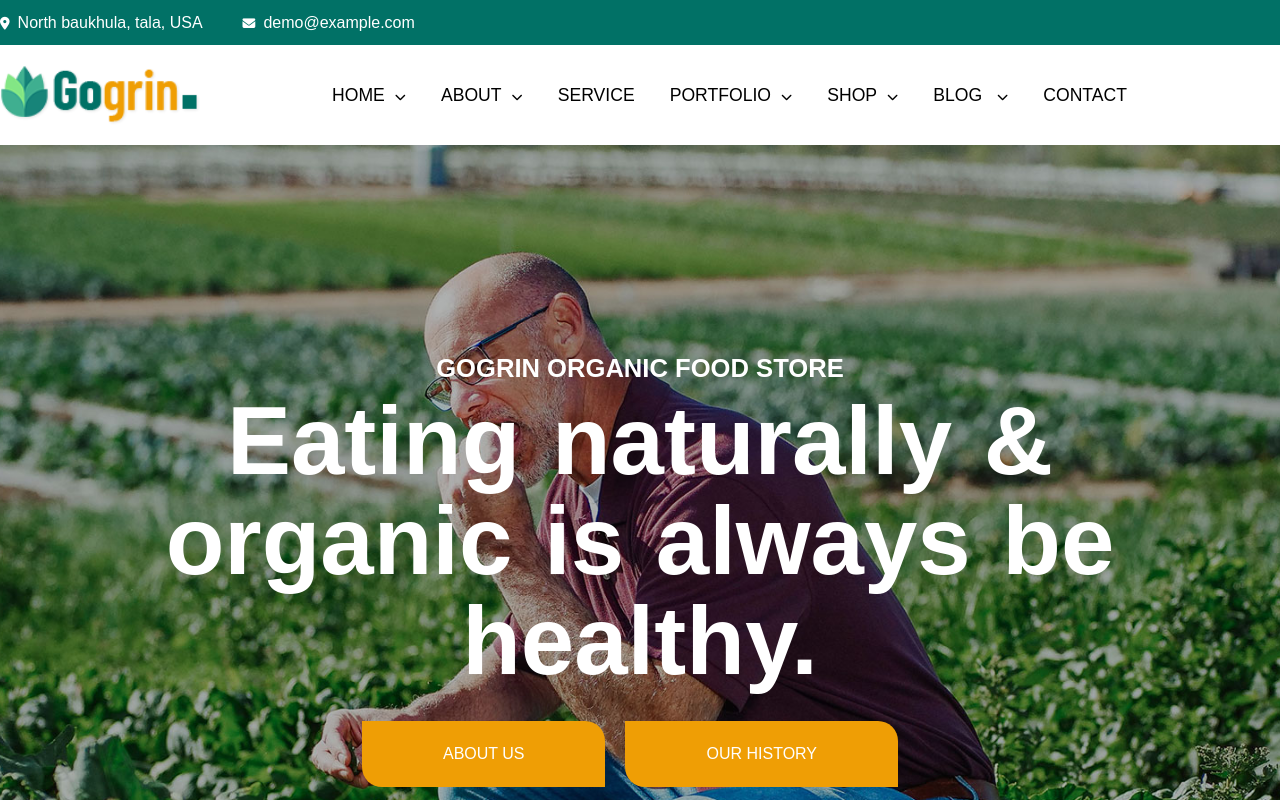
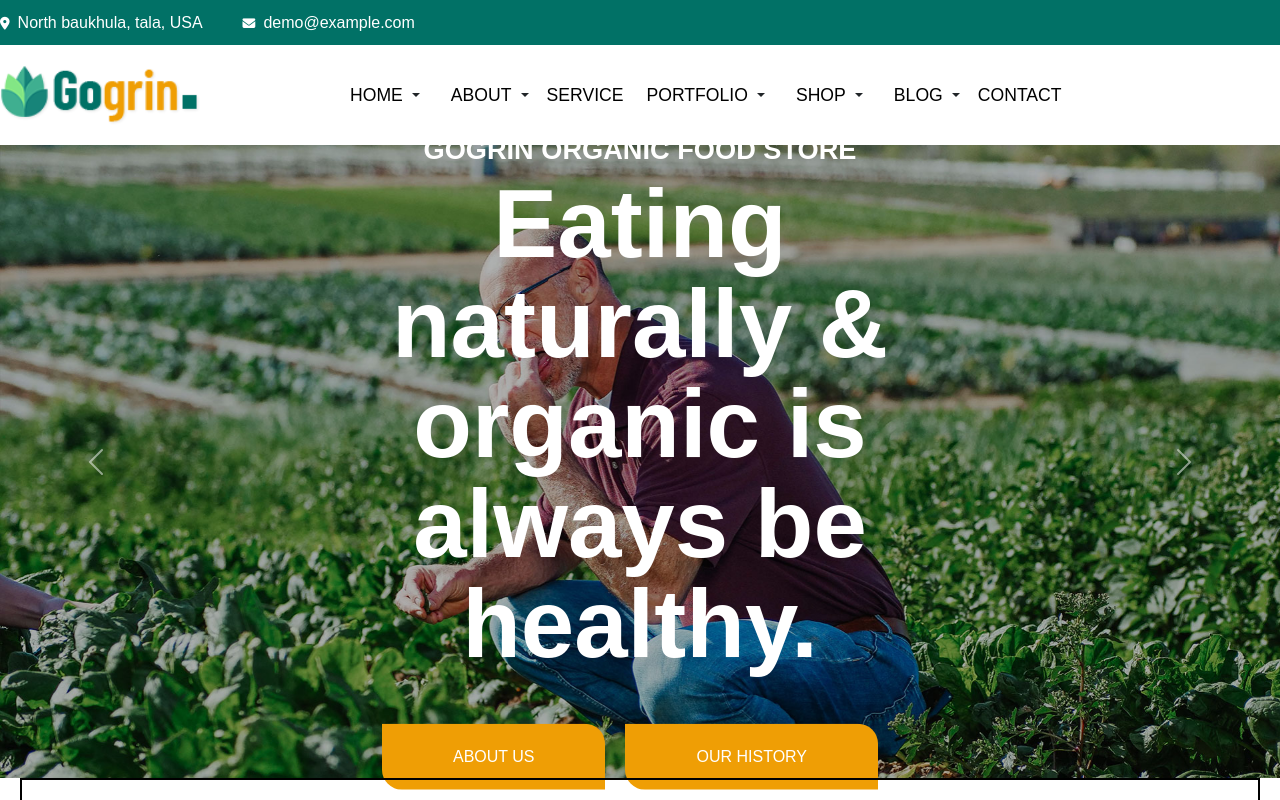
Before and after one commit to FraRussotto/proj-html-vuejs, a Vue app: page / in a window 1280 px wide. Shown: the top 800 px of the page. Built offline with nearby package versions, Linux system fonts and the light colour scheme; a small style sheet from the web is missing.

Commit message:
[add] carousel in component jumbotron

```diff
--- a/src/components/Header.vue
+++ b/src/components/Header.vue
@@ -40,21 +40,83 @@
 
     <div class="header_bottom fr_container d-flex justify-content-between align-items-center">
       <div class="left d-flex align-items-center ">
+
         <div class="logo_header">
           <img src="../assets/img/logo.png" alt="">
         </div>
+
         <div class="menu_header">
-          <ul class="d-flex">
-              <li><a href="#">home<i class="fa-solid fa-chevron-down"></i></a></li>
-              <li><a href="#">about<i class="fa-solid fa-chevron-down"></i></a></li>
+          <ul class="d-flex align-items-center">
+
+            <li><div class="dropdown">
+              <button class="btn dropdown-toggle" type="button" data-bs-toggle="dropdown" aria-expanded="false">
+                <span>home</span>
+              </button>
+              <ul class="dropdown-menu">
+                <li><a class="dropdown-item" href="#">Home - 1</a></li>
+                <li><a class="dropdown-item" href="#">Home - 2</a></li>
+                <li><a class="dropdown-item" href="#">Home - 3</a></li>
+                <li><a class="dropdown-item" href="#">Home - Landing</a></li>
+                <li><a class="dropdown-item" href="#">Home - Video</a></li>
+              </ul>
+            </div></li>
+
+            <li><div class="dropdown">
+              <div class="btn dropdown-toggle" type="button" data-bs-toggle="dropdown" aria-expanded="false">
+                <span>about</span>
+              </div>
+              <ul class="dropdown-menu">
+                <li><a class="dropdown-item" href="#">About - 1</a></li>
+                <li><a class="dropdown-item" href="#">About - 2</a></li>
+                <li><a class="dropdown-item" href="#">About - 3</a></li>
+                <li><a class="dropdown-item" href="#">About - Landing</a></li>
+                <li><a class="dropdown-item" href="#">About - Video</a></li>
+              </ul>
+            </div></li>
+
             <li><a href="#">service</a></li>
-              <li><a href="#">portfolio<i class="fa-solid fa-chevron-down"></i></a></li>
-              <li><a href="#">shop<i class="fa-solid fa-chevron-down"></i></a></li>
-              <li><a href="#">blog <i class="fa-solid fa-chevron-down"></i></a></li>
+
+            <li><div class="dropdown">
+              <button class="btn dropdown-toggle" type="button" data-bs-toggle="dropdown" aria-expanded="false">
+                <span>portfolio</span>
+              </button>
+              <ul class="dropdown-menu">
+                <li><a class="dropdown-item" href="#">Portfolio - 1</a></li>
+                <li><a class="dropdown-item" href="#">Portfolio - 2</a></li>
+                <li><a class="dropdown-item" href="#">Portfolio - 3</a></li>
+              </ul>
+            </div></li>
+
+            <li><div class="dropdown">
+              <button class="btn dropdown-toggle" type="button" data-bs-toggle="dropdown" aria-expanded="false">
+                <span>shop</span>
+              </button>
+              <ul class="dropdown-menu">
+                <li><a class="dropdown-item" href="#">Shop - 1</a></li>
+                <li><a class="dropdown-item" href="#">Shop - 2</a></li>
+                <li><a class="dropdown-item" href="#">Shop - 3</a></li>
+              </ul>
+            </div></li>
+
+            <li><div class="dropdown">
+              <button class="btn dropdown-toggle" type="button" data-bs-toggle="dropdown" aria-expanded="false">
+                <span>blog</span>
+              </button>
+              <ul class="dropdown-menu">
+                <li><a class="dropdown-item" href="#">Blog - 1</a></li>
+                <li><a class="dropdown-item" href="#">Blog - 2</a></li>
+                <li><a class="dropdown-item" href="#">Blog - 3</a></li>
+                <li><a class="dropdown-item" href="#">About - Video</a></li>
+              </ul>
+            </div></li>
+
             <li><a href="#">contact</a></li>
+
           </ul>
         </div>
+
       </div>
+
       <div class="right d-flex align-items-center">
           <div class="button_search">
             <a href="#"><i class="fa-solid fa-magnifying-glass"></i></a>
@@ -69,6 +131,7 @@
             <a href="#"><button class="btn">order now</button></a>
           </div>
       </div>
+
     </div>
 
 </template>
@@ -132,14 +195,22 @@
       margin-left: 100px;
       ul{
         margin-bottom: 0;
-        a{
+        li{
+          .drop:active{
+            border: 0;
+          }
+          .dropwdown-item{
+            background-color: white;
+            color: $yellow;
+          }
+          span, a{
             font-size: 1.1rem;
             color: black;
             text-transform: uppercase;
-          margin-right: 35px;
+            margin: 0 5px;
             i{
-            margin-left: 10px;
               font-size: 0.7rem;
+            }
           }
         }
       }
--- a/src/components/partials/jumbotron.vue
+++ b/src/components/partials/jumbotron.vue
@@ -1,11 +1,44 @@
 <script>
+import { store } from '../../data/store'
+
 export default {
-    name: 'Jumbotron'
+  name: 'Jumbotron',
+  data(){
+    return{
+      store
+    }
+  },
+  methods:{
+      getImagePath(img){
+        return new URL(`${img}`, import.meta.url).href
+      }
+    }
+
 }
 </script>
 
 <template>
-  <div class="jumbo_bkg">
+  <div class="jumbo_slider">
+
+    <div id="carouselExample" class="carousel slide">
+    <div class="carousel-inner">
+      <div v-for="(item,index) in store.slider" :key="item.id" class="carousel-item" :class="{'active' : index == 0}">
+        <div class="content_slider">
+          <img :src="getImagePath(item.img)" class="d-block w-100" alt="">
+        </div>
+      </div>
+      <button class="carousel-control-prev" type="button" data-bs-target="#carouselExample" data-bs-slide="prev">
+        <span class="carousel-control-prev-icon" aria-hidden="true"></span>
+        <span class="visually-hidden">Previous</span>
+      </button>
+      <button class="carousel-control-next" type="button" data-bs-target="#carouselExample" data-bs-slide="next">
+        <span class="carousel-control-next-icon" aria-hidden="true"></span>
+        <span class="visually-hidden">Next</span>
+      </button>
+    </div>
+  </div>
+
+  <div class="jumbo_text">
 
     <div class="jumbo_title d-flex flex-column justify-content-center align-items-center">
       <h1>gogrin organic food store</h1>
@@ -17,6 +50,8 @@
     </div>
 
   </div>
+
+</div>
 </template>
 
 
@@ -24,34 +59,31 @@
 
 @use '../../scss/variables' as *;
 
-.jumbo_bkg{
-  width: 100%;
-  height: 850px;
-  background-image: url('../../assets/img/H3-slider3.jpg');
-  background-position: center;
-  background-size: cover;
-
+.jumbo_slider{
+  position: relative;
+  }
+  .jumbo_text{
+    position: absolute;
+    top: 50%;
+    left: 50%;
+    transform: translate(-50%, -50%);
     .jumbo_title{
       color: white;
-    width: 1200px;
-    margin: 0 auto;
-    height: 100%;
       h1{
-      font-size: 1.6rem;
+        font-size: 1.7rem;
+        text-transform: uppercase;
         font-weight: 600;
-      text-transform: uppercase;
       }
       span{
-      line-height: 100px;
+        text-align: center;
         font-size: 6rem;
         font-weight: 700;
-      text-align: center;
-      word-spacing: 5px;
+        line-height: 100px;
       }
     }
     .btn{
-    margin-top: 30px;
-    padding: 20px 80px;
+    margin-top: 50px;
+    padding: 20px 70px;
     background-color: $yellow;
     text-transform: uppercase;
     color: white;
@@ -61,6 +93,6 @@
         background-color: $green;
       }
     }
+  }
 
-}
 </style>
--- a/src/components/partials/look_organic.vue
+++ b/src/components/partials/look_organic.vue
@@ -48,6 +48,7 @@ export default {
   width: $container_min;
   margin: 0 auto;
   padding: 120px 0;
+  border: 2px solid black;
   span{
     color: $yellow;
   }
--- a/src/data/store.js
+++ b/src/data/store.js
@@ -5,11 +5,11 @@ export const store = reactive({
   slider: [
     {
       id: 1,
-      img: '../assets/img/H3-slider3.jpg'
+      img: '../../assets/img/H3-slider3.jpg'
     },
     {
       id: 2,
-      img: '../assets/img/slider.jpg'
+      img: '../../assets/img/slider.jpg'
     }
   ],
 
```
Lines whose indentation alone changed are shown as unchanged.
